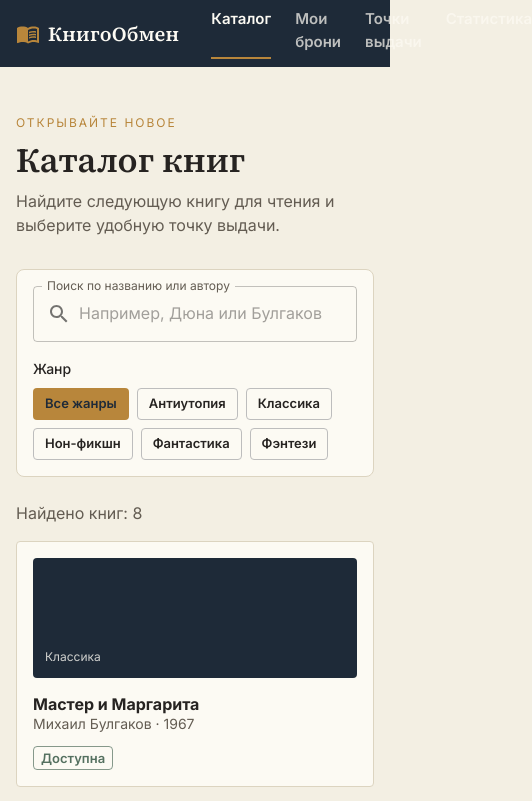
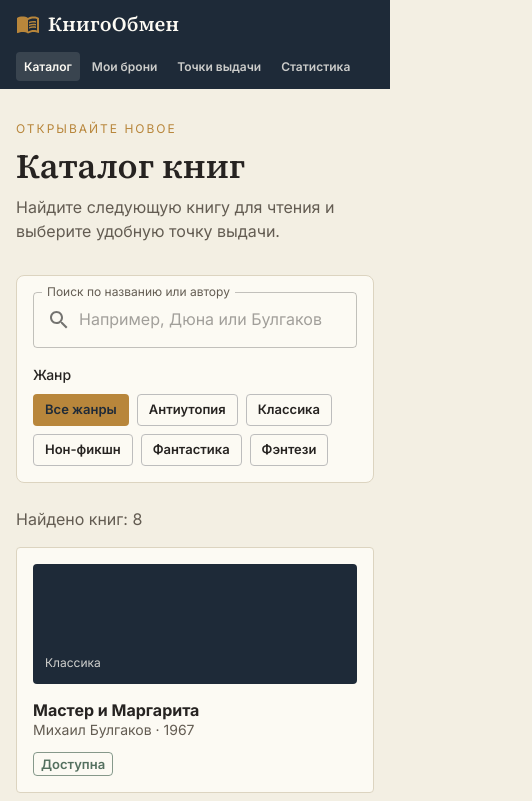
Before and after one commit to Prapor500/book-exchange, a React (Vite) app: page / in a window 390 px wide. Shown: the top 801 px of the page, 532 px wide, since content can reach past the window. Built offline with nearby package versions, Linux system fonts and the light colour scheme.

Commit message:
feat(lab3): add responsive navigation and location search

```diff
--- a/src/components/Layout.tsx
+++ b/src/components/Layout.tsx
@@ -1,6 +1,7 @@
 import { NavLink, Outlet } from "react-router-dom";
-import { AppBar, Toolbar, Typography, Box, Container } from "@mui/material";
+import { AppBar, Toolbar, Typography, Box, Container, Button, Stack } from "@mui/material";
 import MenuBookIcon from "@mui/icons-material/MenuBook";
+import PageTransition from "../shared/ui/PageTransition";
 
 const navItems = [
   { to: "/", label: "Каталог", end: true },
@@ -12,46 +13,41 @@ const navItems = [
 export default function Layout() {
   return (
     <Box sx={{ minHeight: "100vh", bgcolor: "background.default" }}>
-      <AppBar position="static">
-        <Toolbar sx={{ gap: 4, py: 1 }}>
+      <AppBar position="sticky" elevation={0}>
+        <Toolbar sx={{ gap: { xs: 1.5, sm: 3 }, py: 1, flexWrap: "wrap", justifyContent: "space-between" }}>
           <Box sx={{ display: "flex", alignItems: "center", gap: 1 }}>
             <MenuBookIcon sx={{ color: "secondary.main" }} />
-            <Typography
-              variant="h6"
-              sx={{ color: "#FCFAF3", letterSpacing: 0.2 }}
-            >
-              КнигоОбмен
-            </Typography>
+            <Typography variant="h6" sx={{ color: "#FCFAF3", letterSpacing: 0.2, whiteSpace: "nowrap" }}>КнигоОбмен</Typography>
           </Box>
-          <Box sx={{ display: "flex", gap: 3 }}>
+          <Stack direction="row" spacing={{ xs: 0.5, sm: 1 }} sx={{ flexWrap: "wrap", justifyContent: "flex-end" }}>
             {navItems.map((item) => (
-              <Typography
+              <Button
                 key={item.to}
                 component={NavLink}
                 to={item.to}
-                end={item.end as true | undefined}
+                end={item.end}
+                size="small"
                 sx={{
-                  color: "rgba(252,250,243,0.72)",
-                  textDecoration: "none",
-                  fontSize: 15,
-                  fontWeight: 600,
-                  pb: 0.5,
-                  borderBottom: "2px solid transparent",
-                  "&.active": {
-                    color: "#FCFAF3",
-                    borderBottom: "2px solid #B8863B",
-                  },
+                  color: "rgba(252,250,243,0.78)",
+                  textTransform: "none",
+                  fontSize: { xs: 12, sm: 14 },
+                  minWidth: 0,
+                  px: { xs: 1, sm: 1.5 },
+                  borderRadius: 1,
+                  "&.active": { color: "#FCFAF3", bgcolor: "rgba(252,250,243,0.12)" },
+                  "&:hover": { bgcolor: "rgba(252,250,243,0.10)" },
                 }}
-              >
-                {item.label}
-              </Typography>
+              >{item.label}</Button>
             ))}
-          </Box>
+          </Stack>
         </Toolbar>
       </AppBar>
-      <Container maxWidth="lg" sx={{ py: 5 }}>
-        <Outlet />
+      <Container maxWidth="lg" sx={{ py: { xs: 3, sm: 5 } }}>
+        <PageTransition><Outlet /></PageTransition>
       </Container>
+      <Box component="footer" sx={{ borderTop: "1px solid", borderColor: "divider", py: 2, px: 2, textAlign: "center" }}>
+        <Typography variant="caption" color="text.secondary">КнигоОбмен · Читайте, делитесь, возвращайте</Typography>
+      </Box>
     </Box>
   );
 }
```
